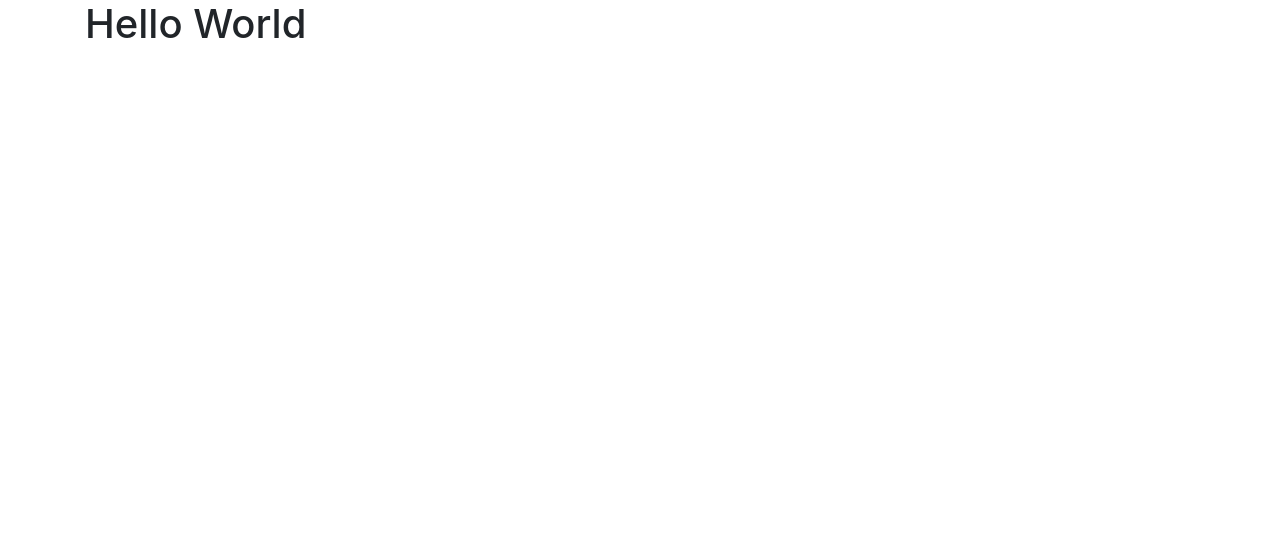
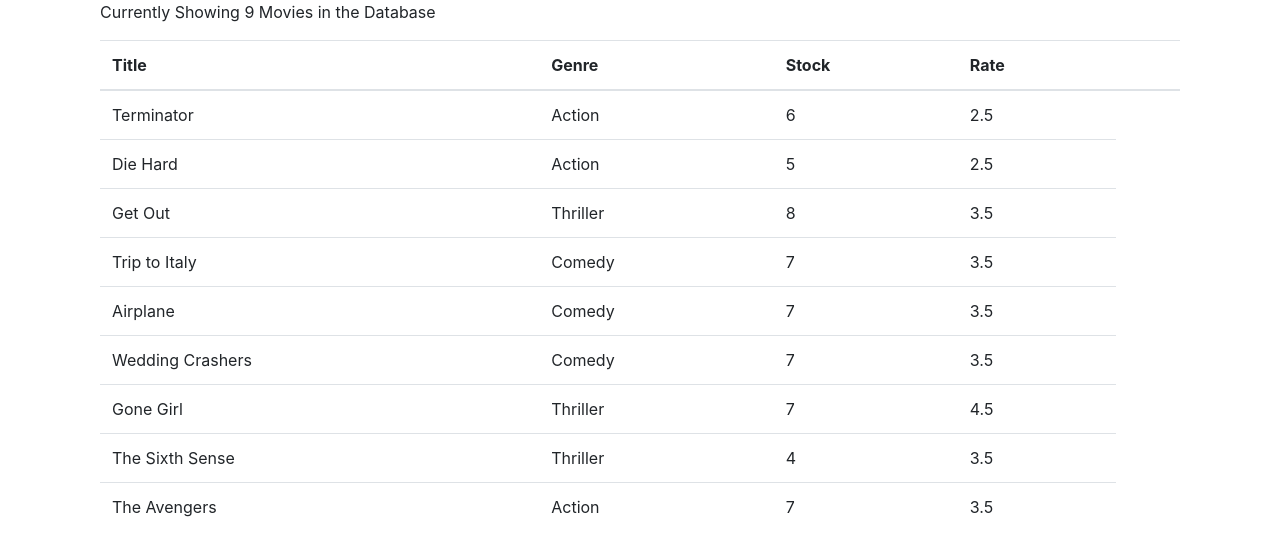
Before and after one commit to sonnn9/-Mastering-React, a React (Create React App) app: page / in a window 1280 px wide. Shown: the top 556 px of the page. Built offline with nearby package versions, Linux system fonts and the light colour scheme.

Commit message:
setting up the vidly project

```diff
--- a/src/App.js
+++ b/src/App.js
@@ -1,10 +1,11 @@
 import React, { Component } from "react";
+import Movies from "./components/movies";
 import './App.css';
 
 function App() {
   return (
     <main className="container">
-      <h1>Hello World</h1>
+      <Movies />
     </main>
   );
 }
--- /dev/null
+++ b/src/components/movies.jsx
@@ -0,0 +1,49 @@
+import React, { Component } from "react";
+import { getMovies } from "../services/fakeMovieService";
+
+class Movies extends Component {
+    state = {
+        movies: getMovies()
+    };
+
+    deleteHandler = movie => {
+        const movies = this.state.movies.filter(m => m._id !== movie._id);
+        this.setState({ movies: movies });
+    };
+
+    render() {
+        if (this.state.movies.length === 0)
+            return <p>Current there is no movies</p>;
+        return (
+            <div className="container">
+                <p>
+                    Currently Showing {this.state.movies.length} Movies in the Database
+                </p>
+                <table class="table">
+                    <thead>
+                    <tr>
+                        <th>Title</th>
+                        <th>Genre</th>
+                        <th>Stock</th>
+                        <th>Rate</th>
+                        <th></th>
+                    </tr>
+                    </thead>
+                    <tbody>
+                    {this.state.movies.map(movie => (
+                        <tr key={movie._id}>
+                            <td>{movie.title}</td>
+                            <td>{movie.genre.name}</td>
+                            <td>{movie.numberInStock}</td>
+                            <td>{movie.dailyRentalRate}</td>
+
+                        </tr>
+                    ))}
+                    </tbody>
+                </table>
+            </div>
+        );
+    }
+}
+
+export default Movies;
```
